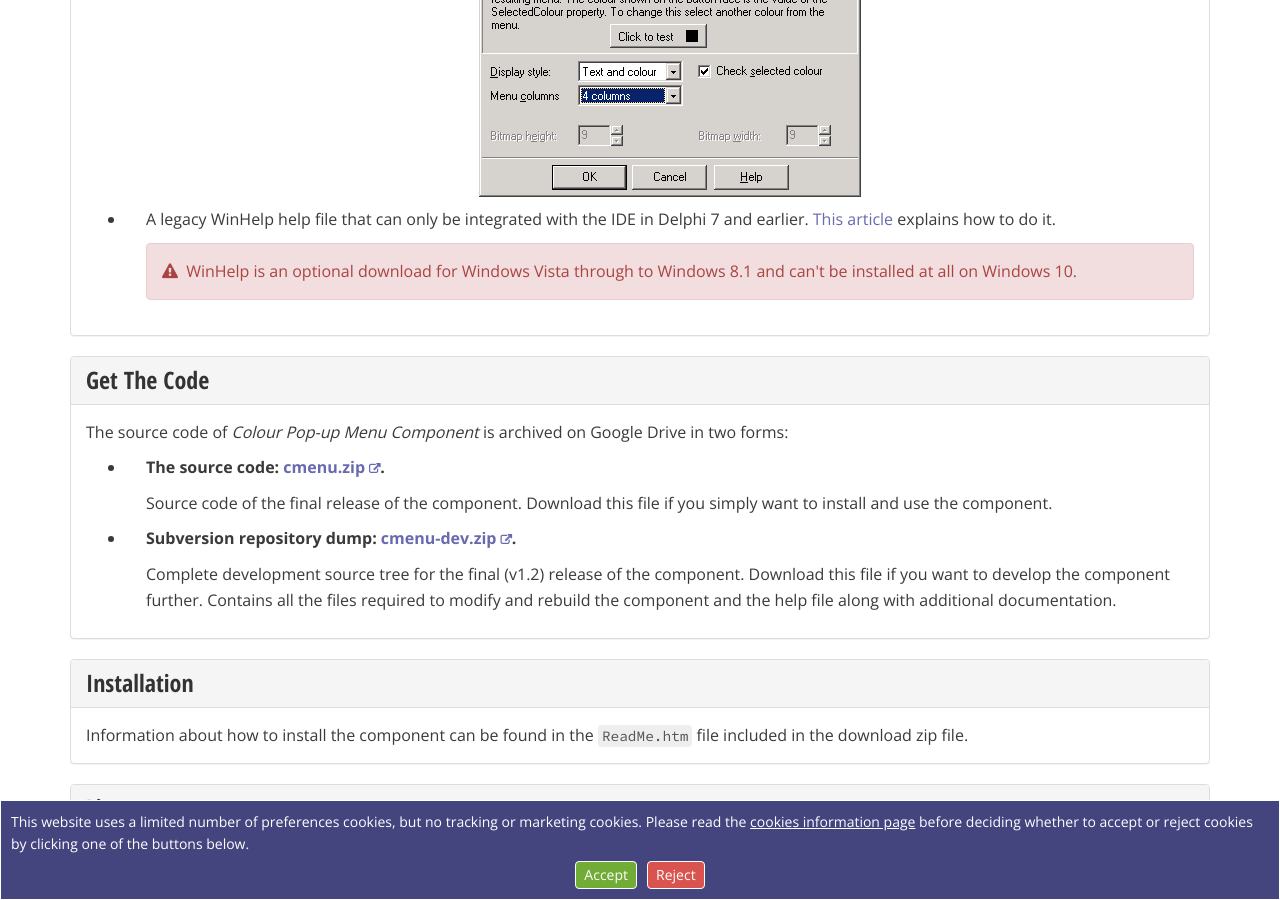
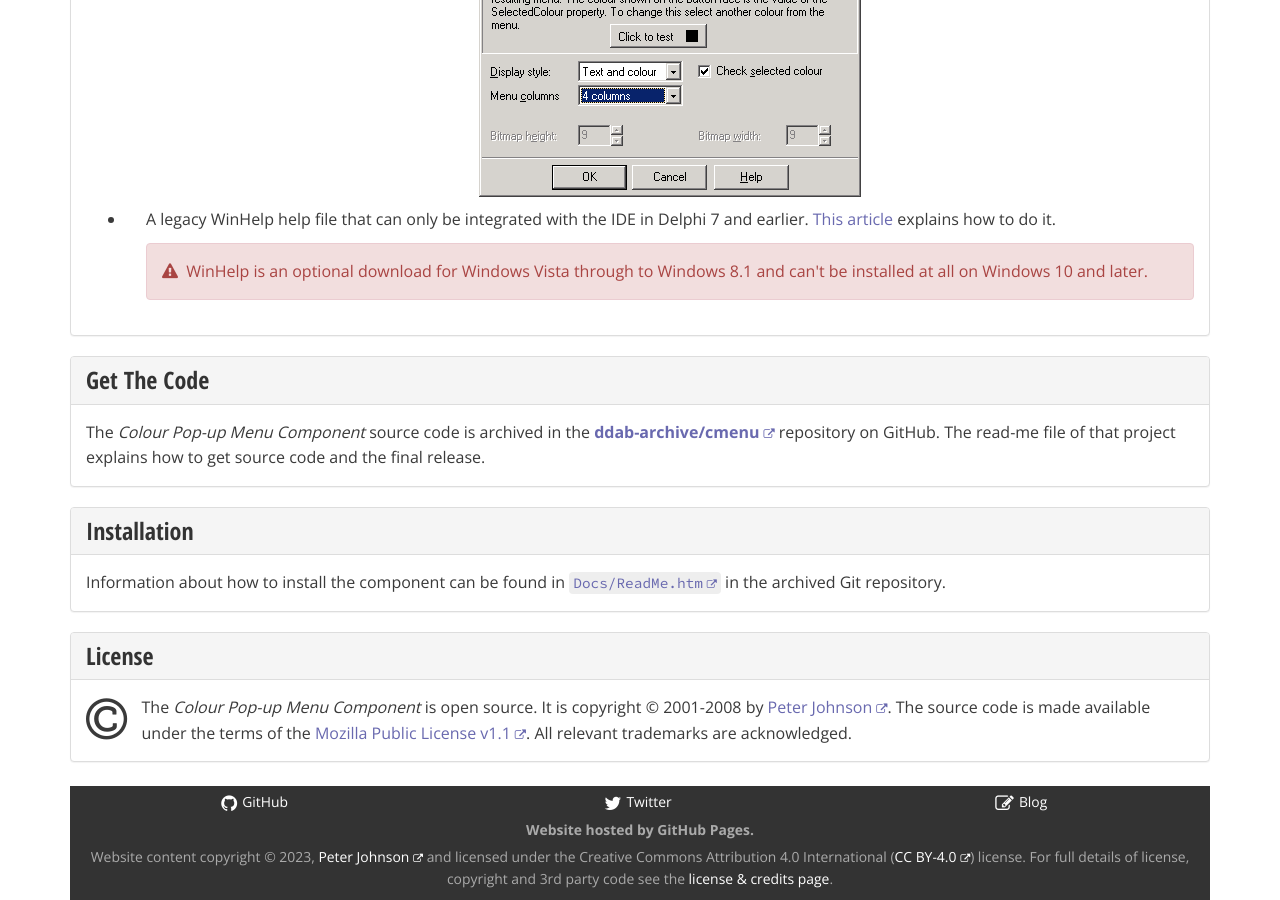
Before and after one commit to delphidabbler/delphidabbler.github.io, a Jekyll site: the page built from _software/cmenu.html, in a window 1280 px wide and 900 px high, scrolled down 1825 px. Built offline with Jekyll 4.4.1, drawn with Linux system fonts in a browser that asks for light colours.

Commit message:
Update cmenu page re moving archive code to GitHub

```diff
--- a/_software/cmenu.html
+++ b/_software/cmenu.html
@@ -136,7 +136,7 @@
 					A legacy WinHelp help file that can only be integrated with the IDE in Delphi 7 and earlier. <a href="/articles/article-15">This article</a> explains how to do it.
 				</p>
 				<p class="alert alert-danger glyph">
-					WinHelp is an optional download for Windows Vista through to Windows 8.1 and can't be installed at all on Windows 10.
+					WinHelp is an optional download for Windows Vista through to Windows 8.1 and can't be installed at all on Windows 10 and later.
 				</p>
 			</li>
 		</ul>
@@ -151,28 +151,8 @@
   </div>
   <div class="panel-body">
 		<p>
-      The source code of <em>{{page.title}}</em> is archived on Google Drive in two forms:
+			The <em>{{page.title}}</em> source code is archived in the <a href="https://github.com/ddab-archive/cmenu"><strong>ddab-archive/cmenu</strong></a> repository on GitHub. The read-me file of that project explains how to get source code and the final release.
 		</p>
-		<ul>
-			<li>
-				<p>
-					<strong>The source code: <a href="https://drive.google.com/file/d/1DJ7YjJ-8iWDYFoO4PSV-3Fbh83LV01uW/view?usp=sharing">cmenu.zip</a>.</strong>
-				</p>
-				<p>
-					Source code of the final release of the component. Download this file if you simply want to install and use the component.
-				</p>
-			</li>
-			<li>
-				<p>
-					<strong>Subversion repository dump: <a href="https://drive.google.com/file/d/1gAWrjwhsDyUwkL1Xc9dKfaJRtue65N5l/view?usp=sharing">cmenu-dev.zip</a>.</strong>
-				</p>
-				<p>
-				</p>
-				<p>
-					Complete development source tree for the final (v1.2) release of the component. Download this file if you want to develop the component further. Contains all the files required to modify and rebuild the component and the help file along with additional documentation.
-				</p>
-			</li>
-		</ul>
 	</div>
 </section>
 
@@ -183,8 +163,8 @@
     </h2>
   </div>
   <div class="panel-body">
-    <p>
-			Information about how to install the component can be found in the <code>ReadMe.htm</code> file included in the download zip file.
+    	<p>
+			Information about how to install the component can be found in <code><a href="https://htmlpreview.github.io/?https://github.com/ddab-archive/cmenu/blob/main/Docs/ReadMe.htm">Docs/ReadMe.htm</a></code> in the archived Git repository.
 		</p>
   </div>
 </section>
@@ -197,7 +177,7 @@
   </div>
   <div class="panel-body">
     <p>
-     <span class="fa fa-copyright fa-pull-left fa-3x"></span> The <em>{{page.title}}</em> is open source. It is copyright &copy; 2001-2008 by <a href="http://en.gravatar.com/delphidabbler" aria-label="Peter Johnson's Gravatar account">Peter Johnson</a>. The source code is made available under the terms of the <a href="http://www.mozilla.org/MPL/1.1/" aria-label="Mozilla Public License v1.1 on mozilla.org">Mozilla Public License v1.1</a>. All relevant trademarks are acknowledged.
+     <span class="fa fa-copyright fa-pull-left fa-3x"></span> The <em>{{page.title}}</em> is open source. It is copyright &copy; 2001-2008 by <a href="https://en.gravatar.com/delphidabbler" aria-label="Peter Johnson's Gravatar account">Peter Johnson</a>. The source code is made available under the terms of the <a href="https://www.mozilla.org/MPL/1.1/" aria-label="Mozilla Public License v1.1 on mozilla.org">Mozilla Public License v1.1</a>. All relevant trademarks are acknowledged.
     </p>
   </div>
 </section>
```
